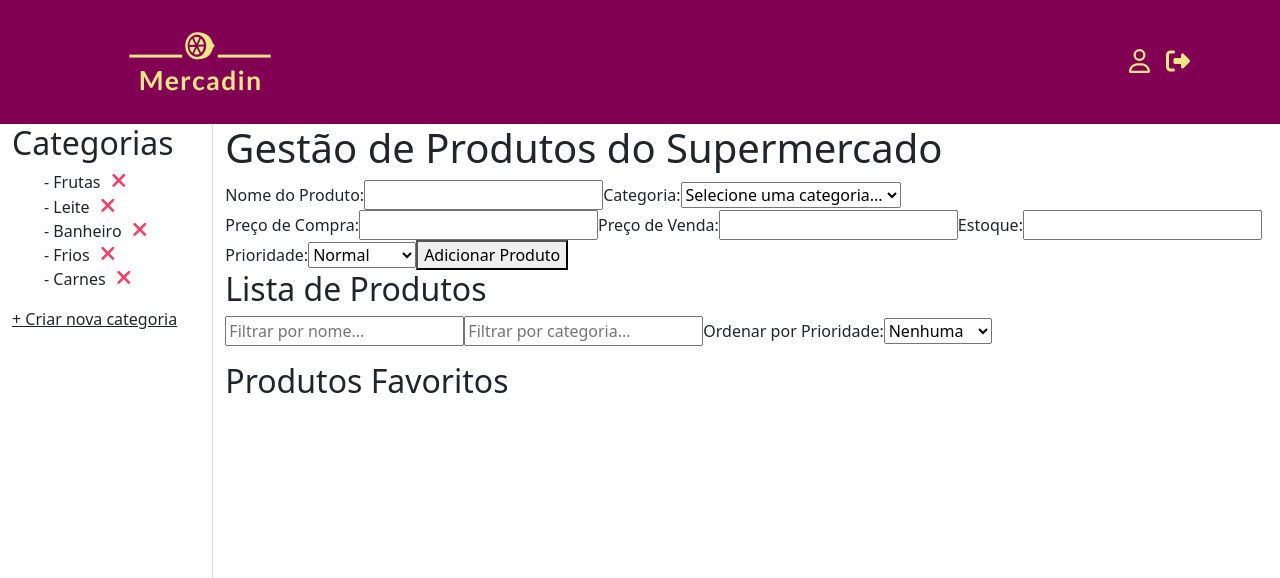
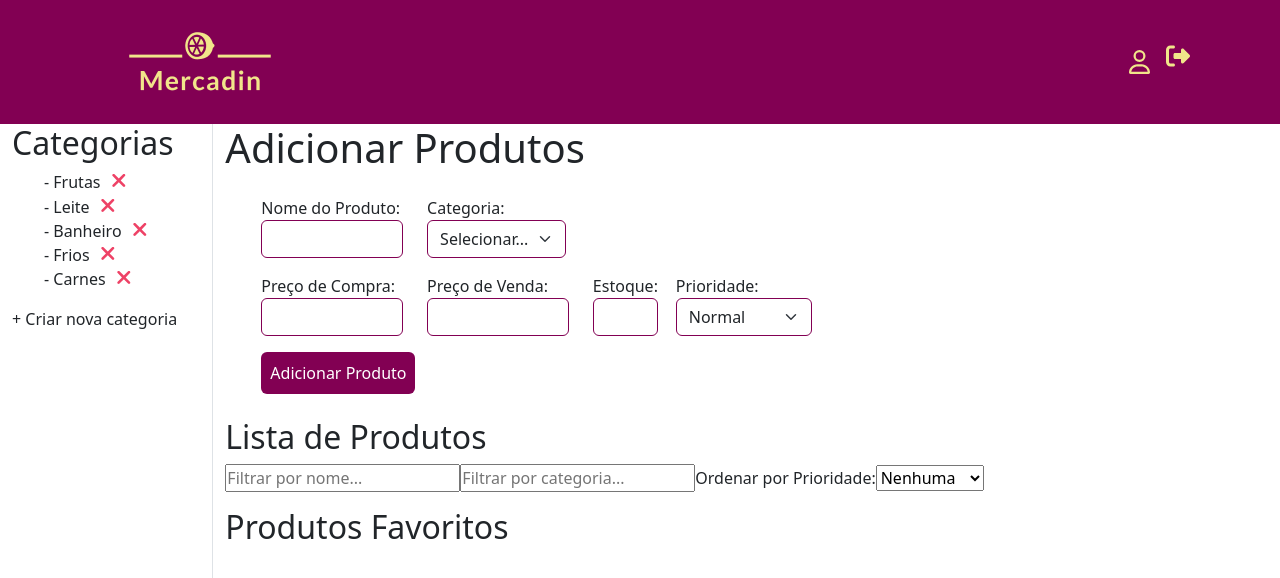
Before and after one commit to dugly0/Lista-de-produtos, a React (Vite) app: page / in a window 1280 px wide. Shown: the top 578 px of the page. Built offline with nearby package versions, Linux system fonts and the light colour scheme.

Commit message:
Personalização dos inputs

```diff
--- a/src/components/AddProductForm.jsx
+++ b/src/components/AddProductForm.jsx
@@ -1,4 +1,6 @@
 import React, { useState } from "react";
+import "bootstrap/dist/css/bootstrap.css";
+import "./styles.css";
 
 // Componente do formulário de adição de produto
 const AddProductForm = ({ onAdd, categories }) => {
@@ -45,22 +47,29 @@ const AddProductForm = ({ onAdd, categories }) => {
   };
 
   return (
-    <form onSubmit={handleSubmit}>
+    <div className="container">
+      <form onSubmit={handleSubmit} className="input-container p-2 m-3">
+        <div className="row">
+          <div className="col-lg-2 mb-3">
             <label>
               Nome do Produto:
               <input
                 type="text"
                 value={productName}
                 onChange={(e) => setProductName(e.target.value)}
+                className="form-control"
               />
             </label>
+          </div>
+          <div className="col-lg-2 mb-3">
             <label>
               Categoria:
               <select
                 value={selectedCategory}
                 onChange={(e) => setSelectedCategory(e.target.value)}
+                className="form-select"
               >
-          <option value="">Selecione uma categoria...</option>
+                <option value="">Selecionar...</option>
                 {categories.map((category, index) => (
                   <option key={index} value={category}>
                     {category}
@@ -68,39 +77,63 @@ const AddProductForm = ({ onAdd, categories }) => {
                 ))}
               </select>
             </label>
+          </div>
+        </div>
+
+        <div className="row">
+
+          <div className="col-lg-2 mb-3">
             <label>
               Preço de Compra:
               <input
                 type="number"
                 value={purchasePrice}
                 onChange={(e) => setPurchasePrice(e.target.value)}
+                className="form-control"
               />
             </label>
+          </div>
+          <div className="col-lg-2 mb-3">
             <label>
               Preço de Venda:
               <input
                 type="number"
                 value={sellingPrice}
                 onChange={(e) => setSellingPrice(e.target.value)}
+                className="form-control"
               />
             </label>
+          </div>
+          <div className="col-lg-1 mb-3">
             <label>
               Estoque:
               <input
                 type="number"
                 value={stock}
                 onChange={(e) => setStock(e.target.value)}
+                className="form-control"
               />
             </label>
+          </div>
+          <div className="col-lg-2 mb-3">
             <label>
               Prioridade:
-        <select value={priority} onChange={(e) => setPriority(e.target.value)}>
+              <select
+                value={priority}
+                onChange={(e) => setPriority(e.target.value)}
+                className="form-select"
+              >
                 <option value="normal">Normal</option>
                 <option value="importante">Importante</option>
               </select>
             </label>
-      <button type="submit">Adicionar Produto</button>
+          </div>
+        </div>
+        <button type="submit" className="button btn btn-primary p-2">
+          Adicionar Produto
+        </button>
       </form>
+    </div>
   );
 };
 
--- a/src/components/addProdutos.jsx
+++ b/src/components/addProdutos.jsx
@@ -1,4 +1,5 @@
 import React, { useState } from "react";
+import "bootstrap/dist/css/bootstrap.css";
 import AddProductForm from "./AddProductForm";
 import ProductList from "./ProductList";
 import FavoriteProductList from "./FavoriteProductList";
@@ -91,7 +92,7 @@ const ProductManagementApp = () => {
             />
           </Col>
           <Col>
-          <h1>Gestão de Produtos do Supermercado</h1>
+          <h1>Adicionar Produtos</h1>
                 {/* Componente de formulário para adicionar produtos */}
                 <AddProductForm
                   onAdd={handleAddProduct}
--- /dev/null
+++ b/src/components/styles.css
@@ -0,0 +1,34 @@
+* {
+    margin: 0;
+    padding: 0;
+    box-sizing: border-box;
+    text-decoration: none;
+}
+
+/* FORM INPUT */
+
+.input-container .form-control, .input-container .form-select{
+    border-color:#820053;
+}
+
+.input-container .form-control[type="text"]:focus{
+    box-shadow: 0 0 5px #820053;
+}
+
+.input-container .form-control[type="number"]:focus,
+.input-container .form-select:focus{
+    box-shadow: 0 0 5px #820053;
+}
+
+.button {
+    font-weight: 400;
+    justify-content: space-between;
+    background-color: #820053;
+    border-color: transparent;
+}
+
+.button:hover,
+.button:focus {
+    background-color: #a20067 !important;
+    border-color: transparent;
+}
```
Also changed, not shown: 1 other file (tests, documents, lock files or other folders). Lines whose indentation alone changed are shown as unchanged.
